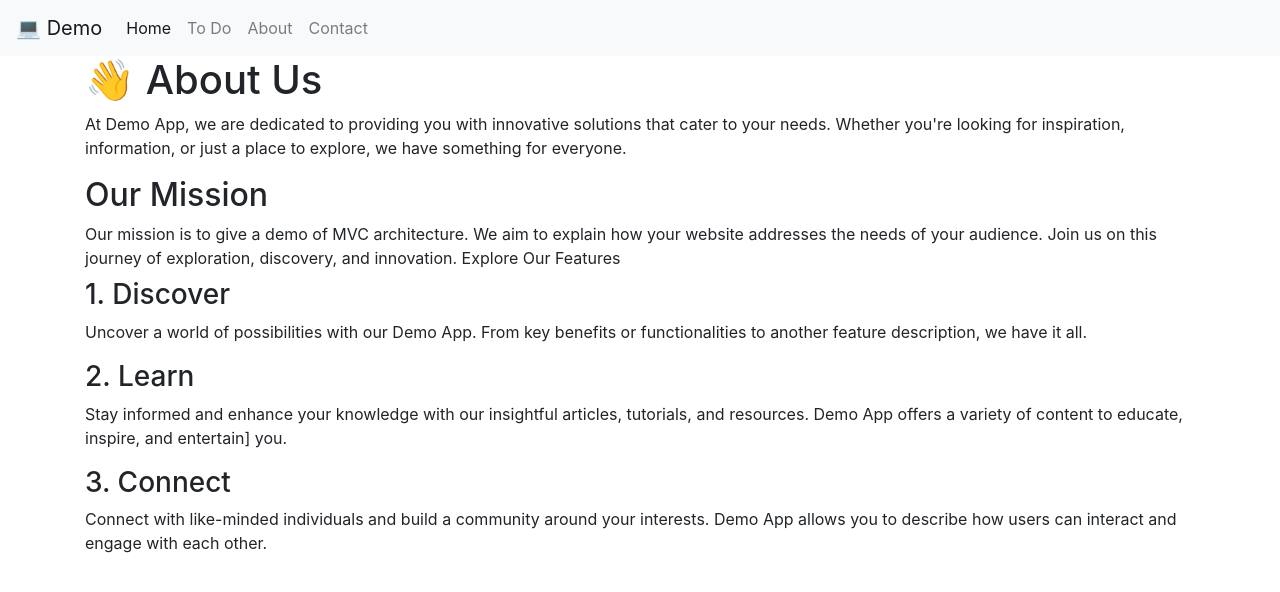
After one commit to jlrn-rph/ama-app-dev, a Django app: page /about/ in a window 1280 px wide. The commit adds this page. Shown: the top 592 px of the page. Run offline with Django 4.2, Linux system fonts and the light colour scheme; some libraries are stand-ins or nearby versions.

Commit message:
feat: add about and contact page; update descriptions and routes

```diff
--- /dev/null
+++ b/demo/myapp/templates/about.html
@@ -0,0 +1,19 @@
+{% extends "base.html" %}
+{% block title %} About Page {% endblock %}
+{% block content %}
+<h1>👋 About Us</h1>
+<p>At Demo App, we are dedicated to providing you with innovative solutions that cater to your needs. Whether you're looking for inspiration, information, or just a place to explore, we have something for everyone.</p>
+
+<h2>Our Mission</h2>
+Our mission is to give a demo of MVC architecture. We aim to explain how your website addresses the needs of your audience. Join us on this journey of exploration, discovery, and innovation.
+
+</h2>Explore Our Features<h2>
+<h3>1. Discover</h3>
+<p>Uncover a world of possibilities with our Demo App. From key benefits or functionalities to another feature description, we have it all. </p>
+
+<h3>2. Learn</h3>
+<p>Stay informed and enhance your knowledge with our insightful articles, tutorials, and resources. Demo App offers a variety of content to educate, inspire, and entertain] you.</p>
+
+<h3>3. Connect</h3>
+<p>Connect with like-minded individuals and build a community around your interests. Demo App allows you to describe how users can interact and engage with each other.</p>
+{% endblock %}
--- a/demo/myapp/templates/base.html
+++ b/demo/myapp/templates/base.html
@@ -17,18 +17,21 @@
       <div class="collapse navbar-collapse" id="navbarNav">
         <ul class="navbar-nav">
           <li class="nav-item active">
-            <a class="nav-link" href="#">Home</a>
+            <a class="nav-link" href="/">Home</a>
           </li>
           <li class="nav-item">
-            <a class="nav-link" href="#">About</a>
+            <a class="nav-link" href="/todos">To Do</a>
           </li>
           <li class="nav-item">
-            <a class="nav-link" href="#">Contact</a>
+            <a class="nav-link" href="/about">About</a>
+          </li>
+          <li class="nav-item">
+            <a class="nav-link" href="/contact">Contact</a>
           </li>
         </ul>
       </div>
     </nav>
-    <div class="container">{% block content %} {% endblock %}</div>
+    <div class="container">{% block content %}{% endblock %}</div>
     <script src="https://code.jquery.com/jquery-3.3.1.slim.min.js"></script>
     <script src="https://stackpath.bootstrapcdn.com/bootstrap/4.3.1/js/bootstrap.bundle.min.js" ></script>
   </body>
--- /dev/null
+++ b/demo/myapp/templates/contact.html
@@ -0,0 +1,6 @@
+{% extends "base.html" %}
+{% block title %} About Page {% endblock %}
+{% block content %}
+<h1>📞 Contact Us</h1>
+<p>Have questions or suggestions? We'd love to hear from you. Reach out to us at contact@yourwebsitename.com or use our Contact Form.</p>
+{% endblock %}
--- a/demo/myapp/templates/todos.html
+++ b/demo/myapp/templates/todos.html
@@ -1,6 +1,6 @@
 {% extends "base.html" %}
 {% block content %}
-<h1>Todo List</h1>
+<h1>📝 Todo List</h1>
 <ul>
     {% for todo in todos %}
     <li>
--- a/demo/myapp/urls.py
+++ b/demo/myapp/urls.py
@@ -3,5 +3,7 @@ from . import views
 
 urlpatterns = [
     path("", views.home, name="home"), # base url of the website
+    path("about/", views.about, name="about"),
+    path("contact/", views.contact, name="contact"),
     path("todos/", views.todos, name="Todos")
 ]
--- a/demo/myapp/views.py
+++ b/demo/myapp/views.py
@@ -6,6 +6,12 @@ def home(request):
     # return HttpResponse("Hello World!")
     return render(request, "home.html")
 
+def about(request):
+    return render(request, "about.html")
+
+def contact(request):
+    return render(request, "contact.html")
+
 def todos(request):
     items = TodoItem.objects.all()
     return render(request, "todos.html", {"todos": items})
```
Also changed, not shown: demo/myapp/templates/home.html (+28 -1 lines).
